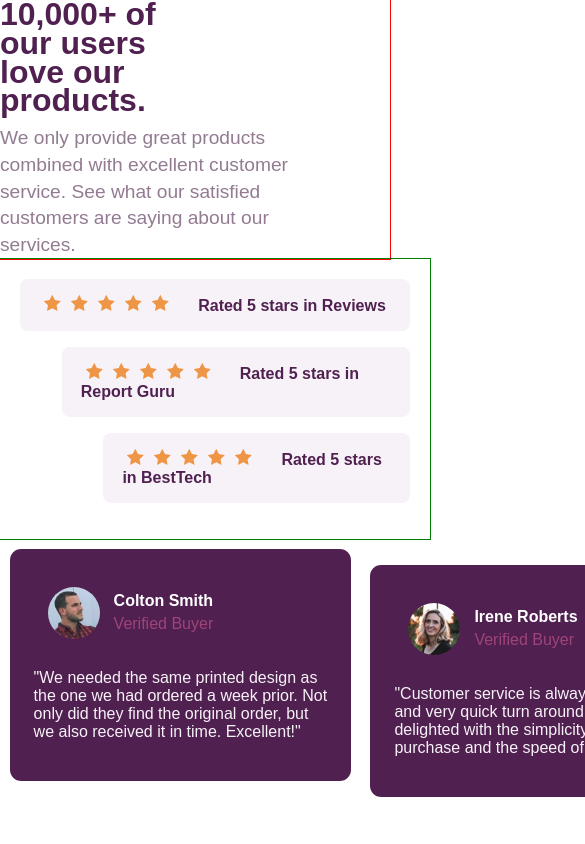
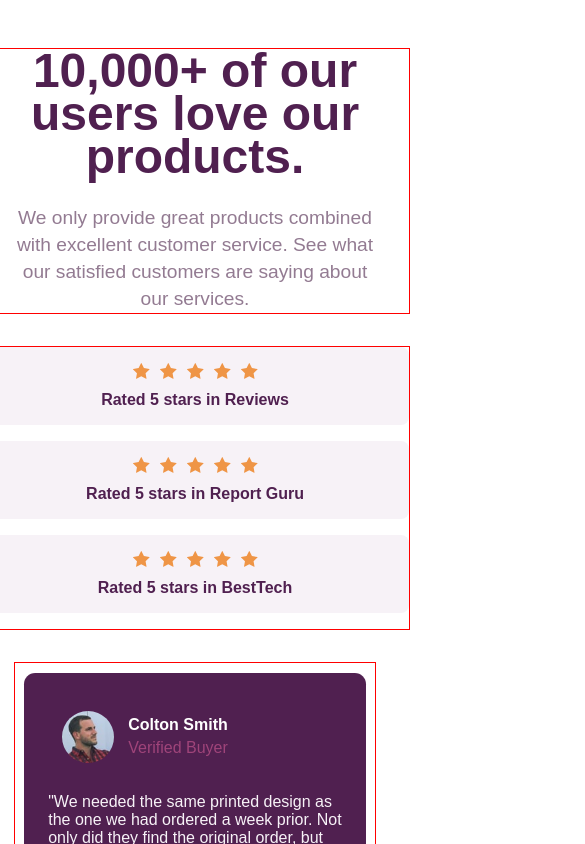
Before and after one commit to TheAncientOwl/social-proof-section, a React (Create React App) app: page / in a window 390 px wide. Shown: the top 844 px of the page, 585 px wide, since content can reach past the window. Built offline with nearby package versions, Linux system fonts and the light colour scheme; a web font is replaced by a local one.

Commit message:
responsive layout.

```diff
--- a/src/App.js
+++ b/src/App.js
@@ -3,18 +3,53 @@ import Colors from './Colors';
 import TextHeader from './components/text-header';
 import Ratings from './components/ratings';
 import Cards from './components/cards';
+import Breakpoints from './Breakpoints';
 
 const Container = styled.div`
   min-height: 100vh;
+  display: flex;
+  flex-direction: column;
+  align-items: center;
+  justify-content: center;
+
+  @media (max-width: ${Breakpoints.desktop}) {
+    transform: scale(0.9);
+  }
+
+  @media (max-width: ${Breakpoints.desktop2}) {
+    transform: scale(0.8);
+  }
+
+  @media (max-width: ${Breakpoints.mobile}) {
+    padding: 3em 2em 5em 2em;
+    transform: scale(1);
+  }
+`;
+
+const TopContainer = styled.div`
+  display: flex;
+
+  @media (max-width: ${Breakpoints.mobile}) {
+    flex-direction: column;
+  }
+`;
+
+const BottomContainer = styled.div`
+  margin-top: 2em;
 `;
 
 export default function App() {
   return (
     <ThemeProvider theme={Colors}>
       <Container>
-        <TextHeader />
-        <Ratings />
-        <Cards />
+        <TopContainer>
+          <TextHeader />
+          <Ratings />
+        </TopContainer>
+
+        <BottomContainer>
+          <Cards />
+        </BottomContainer>
       </Container>
     </ThemeProvider>
   );
--- /dev/null
+++ b/src/Breakpoints.js
@@ -0,0 +1,8 @@
+const Breakpoints = {
+  desktop: '1050px',
+  desktop2: '950px',
+  mobile: '850px',
+};
+
+Object.freeze(Breakpoints);
+export default Breakpoints;
--- a/src/components/Section.js
+++ b/src/components/Section.js
@@ -1,7 +1,6 @@
 import styled from 'styled-components';
 
 export const Section = styled.div`
-  border: 1px solid red;
   display: flex;
   justify-content: space-between;
 `;
--- a/src/components/cards/CardElements.js
+++ b/src/components/cards/CardElements.js
@@ -1,11 +1,19 @@
 import styled from 'styled-components';
+import Breakpoints from '../../Breakpoints';
 
 export const Container = styled.div`
   display: flex;
+  border: 1px solid red;
+
+  @media (max-width: ${Breakpoints.mobile}) {
+    flex-direction: column;
+  }
 `;
 
 export const Offset = styled.div`
-  margin-top: ${({ index }) => `calc(${index} * 1em)`};
+  @media (min-width: ${Breakpoints.mobile}) {
+    margin-top: ${({ index }) => `calc(${index} * 1em)`};
+  }
 `;
 
 export const CardContainer = styled.div`
--- a/src/components/cards/index.js
+++ b/src/components/cards/index.js
@@ -58,7 +58,7 @@ export default function Cards() {
 }
 
 Card.propTypes = {
-  img: PropTypes.array.isRequired,
+  img: PropTypes.any.isRequired,
   userName: PropTypes.string.isRequired,
   title: PropTypes.string.isRequired,
   content: PropTypes.string.isRequired,
--- a/src/components/ratings/RatingElements.js
+++ b/src/components/ratings/RatingElements.js
@@ -1,9 +1,11 @@
 import styled from 'styled-components';
+import Breakpoints from '../../Breakpoints';
 
 export const Container = styled.div`
-  outline: 1px solid green;
-  width: 100%;
-  padding: 20px;
+  border: 1px solid red;
+  @media (max-width: ${Breakpoints.mobile}) {
+    margin-top: 2em;
+  }
 `;
 
 export const RatingContainer = styled.div`
@@ -12,6 +14,12 @@ export const RatingContainer = styled.div`
   padding: 1em 1.2em;
   border-radius: 0.5em;
   margin-bottom: 1em;
+  display: flex;
+
+  @media (max-width: ${Breakpoints.mobile}) {
+    flex-direction: column;
+    align-items: center;
+  }
 `;
 
 export const Img = styled.img`
@@ -22,12 +30,21 @@ export const GrayImg = styled(Img)`
   filter: grayscale(100%);
 `;
 
+export const Stars = styled.div``;
+
 export const RatingDesc = styled.span`
   color: ${({ theme }) => theme.darkMagenta};
   font-weight: 700;
   margin-left: 1.5em;
+
+  @media (max-width: ${Breakpoints.mobile}) {
+    margin-left: 0;
+    margin-top: 0.5em;
+  }
 `;
 
 export const Offset = styled.div`
-  margin-left: ${({ index }) => `calc(${index} * 2.6em)`};
+  @media (min-width: ${Breakpoints.mobile}) {
+    margin-left: ${({ index }) => `calc(${index} * 2.6em)`};
+  }
 `;
--- a/src/components/ratings/index.js
+++ b/src/components/ratings/index.js
@@ -1,4 +1,4 @@
-import { Container, RatingContainer, Img, GrayImg, RatingDesc, Offset } from './RatingElements';
+import { Container, RatingContainer, Img, GrayImg, RatingDesc, Offset, Stars } from './RatingElements';
 import PropTypes from 'prop-types';
 import IconStar from '../../images/icon-star.svg';
 
@@ -6,8 +6,8 @@ const MaxStarsNumber = 5;
 
 const makeStars = number => {
   const arr = [];
-  for (let i = 0; i < number; i++) arr.push(<Img src={IconStar} />);
-  for (let i = number; i < MaxStarsNumber; i++) arr.push(<GrayImg src={IconStar} />);
+  for (let i = 0; i < number; i++) arr.push(<Img key={i} src={IconStar} />);
+  for (let i = number; i < MaxStarsNumber; i++) arr.push(<GrayImg key={i} src={IconStar} />);
   return arr;
 };
 
@@ -16,7 +16,7 @@ const Rating = ({ stars, domain }) => {
 
   return (
     <RatingContainer>
-      {makeStars(stars)}
+      <Stars>{makeStars(stars)}</Stars>
       <RatingDesc>
         Rated {stars} stars in {domain}
       </RatingDesc>
--- a/src/components/text-header/TextHeaderElements.js
+++ b/src/components/text-header/TextHeaderElements.js
@@ -1,24 +1,33 @@
 import styled from 'styled-components';
+import Breakpoints from '../../Breakpoints';
 
 export const Container = styled.div`
-  outline: 1px solid red;
-  display: grid;
-  justify-content: center;
+  border: 1px solid red;
 `;
 
 export const Title = styled.div`
   color: ${({ theme }) => theme.darkMagenta};
-  font-size: 2em;
+  font-size: 3em;
   font-weight: 700;
-  width: 40%;
+  width: 16ch;
   line-height: 0.9em;
+
+  @media (max-width: ${Breakpoints.mobile}) {
+    margin: 0 auto;
+    text-align: center;
+  }
 `;
 
 export const Paragraph = styled.div`
   color: ${({ theme }) => theme.darkGrayMagenta};
   font-size: 1.2em;
   font-weight: 400;
-  width: 80%;
+  width: 35ch;
   line-height: 1.4em;
-  margin-top: 0.5em;
+  margin-top: 1em;
+
+  @media (max-width: ${Breakpoints.mobile}) {
+    margin: 1.4em auto 0 auto;
+    text-align: center;
+  }
 `;
```
